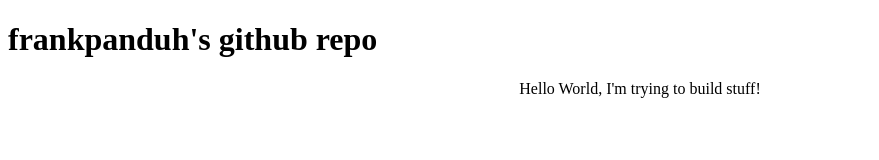
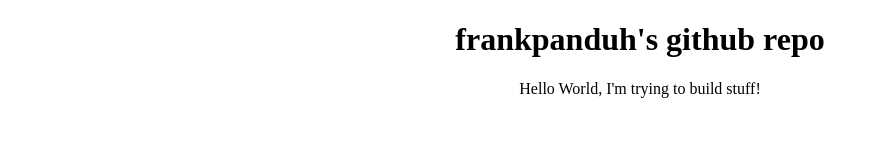
Before and after one commit to frankpanduh/frankpanduh.github.io, a plain HTML site: page index.html in a window 1280 px wide. Shown: the whole page, without its empty margins (0-879 px from the left). Drawn offline with Linux system fonts and the light colour scheme.

Commit message:
Update index.html

```diff
--- a/index.html
+++ b/index.html
@@ -1,7 +1,9 @@
 <!DOCTYPE html>
 <title> Frank Panduh's Github Repo</title>
 <body>
+  <center>
   <h1>frankpanduh's github repo</h1>
-<center>Hello World, I'm trying to build stuff!</center>
+Hello World, I'm trying to build stuff!
+  </center>
 </body>
 </html>
```
